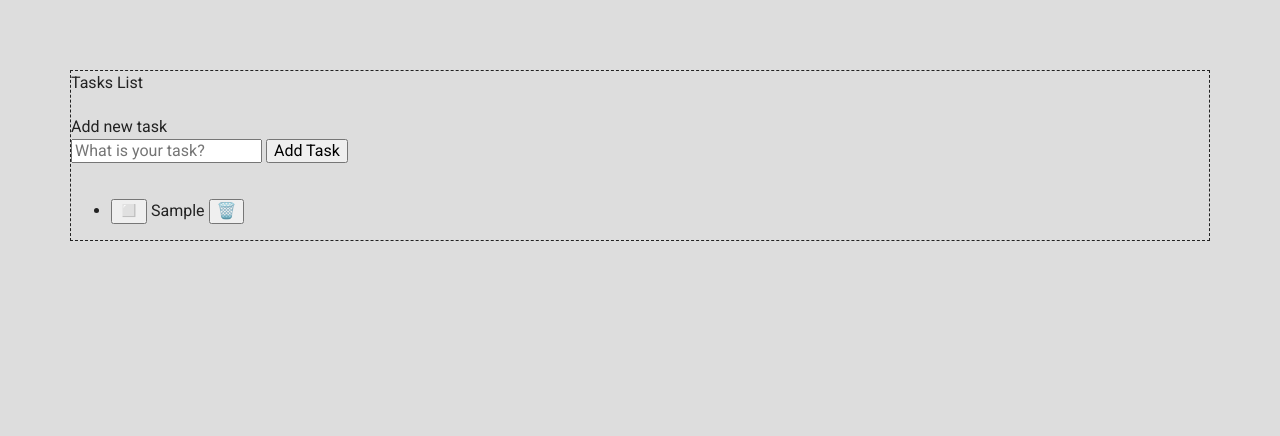
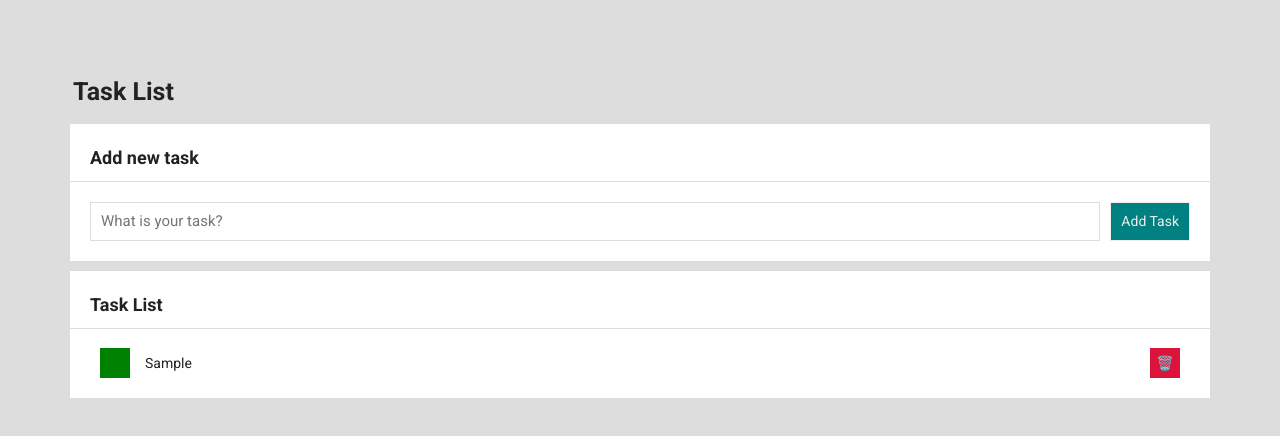
Before and after one commit to RadekW86/task-list, a plain HTML site: page index.html in a window 1280 px wide. Both pictures are taken after typing "Sample" into the empty fields and a click on the button "Add Task". Drawn offline with nearby package versions, Linux system fonts and the light colour scheme.

Commit message:
css styling added

```diff
--- a/css/body.css
+++ b/css/body.css
@@ -1,18 +1,11 @@
 .body {
     background-color: #ddd;
     overflow-x: auto;
-    font-size: 16px;
+    font-size: 14px;
     line-height: 1.5;
     color: #222;
     font-family: "Roboto", sans-serif;
     display: grid;
-    grid-template-rows: repeat(3);
-    grid-gap: 20px;
-    border: 1px dashed;
+    grid-gap: 10px;
     margin: 70px;
-    grid-template-areas:
-    "title"
-    "input"
-    "output"
-    ;
 }
--- /dev/null
+++ b/css/header.css
@@ -0,0 +1,5 @@
+.header {
+    font-size: 25px;
+    font-weight: 700;
+    padding: 3px;
+}
--- /dev/null
+++ b/css/inputSection.css
@@ -0,0 +1,38 @@
+.inputSection {
+    background-color: white;
+
+}
+
+.inputSection__label {
+    font-weight: 700;
+    font-size: 18px;
+    border-bottom: 1px solid #ddd;
+    padding: 20px;
+    padding-bottom: 10px;
+}
+
+.form {
+    padding: 15px;
+    display: flex;
+    flex-direction: row;
+    flex-wrap: wrap;
+    justify-content: space-between;
+}
+
+.form__input {
+    padding: 10px;
+    margin: 5px;
+    font-size: 15px;
+    border: 1px solid #ddd;
+    flex-grow: 1;
+    }
+
+
+.form__addButton {
+    background-color: teal;
+    color: #eee;
+    font-weight: 100;
+    padding: 10px;
+    border: 1px solid #eee;
+    margin: 5px;
+}
--- a/css/outputSection.css
+++ b/css/outputSection.css
@@ -1,3 +1,54 @@
+.outputSection {
+    background-color: white;
+}
+
+.outputSection__label {
+    font-weight: 700;
+    font-size: 18px;
+    border-bottom: 1px solid #ddd;
+    padding: 20px;
+    padding-bottom: 10px;
+}
+
+.outputSection__list {
+    list-style: none;
+    margin-left: -15px;
+    margin-right: 25px;
+    display: flex;
+    flex-direction: column;
+}
+
+.outputSection__listItem {
+    display: flex;
+    flex-direction: row;
+}
+
 .outputSection__list--done {
- text-decoration: line-through;
+    text-decoration: line-through;
 }
+
+.outputSection__done {
+    background-color: green;
+    color: white;
+    border: none;
+    width: 30px;
+    height: 30px;
+    margin: 5px;
+}
+
+.outputSection__item {
+    font-weight: 400;
+    flex-grow: 1;
+    margin: 10px;
+    word-break: break-word;
+}
+
+
+.outputSection__remove {
+    background-color: crimson;
+    color: white;
+    border: none;
+    width: 30px;
+    height: 30px;
+    margin: 5px;
+}
--- a/index.html
+++ b/index.html
@@ -10,9 +10,11 @@
     <link rel="stylesheet" href="https://cdnjs.cloudflare.com/ajax/libs/normalize/8.0.1/normalize.min.css"
         integrity="sha512-NhSC1YmyruXifcj/KFRWoC561YpHpc5Jtzgvbuzx5VozKpWvQ+4nXhPdFgmx8xqexRcpAglTj9sIBWINXa8x5w=="
         crossorigin="anonymous" referrerpolicy="no-referrer">
+    <link href="css/body.css" rel="stylesheet">
+    <link href="css/header.css" rel="stylesheet">
+    <link href="css/inputSection.css" rel="stylesheet">
+    <link href="css/outputSection.css" rel="stylesheet">
     <link href="css/style.css" rel="stylesheet">
-    <link href="css/body.css" rel="stylesheet">
-    <link href="css/outputSection.css" rel="stylesheet">
     <link rel="preconnect" href="https://fonts.gstatic.com" crossorigin>
     <link rel="preconnect" href="https://fonts.googleapis.com">
     <link rel="preconnect" href="https://fonts.gstatic.com" crossorigin>
@@ -23,16 +25,17 @@
 
 <body class="body">
     <header class="header">
-    Tasks List
+        Task List
     </header>
     <section class="inputSection">
-        Add new task <br>
+        <div class="inputSection__label">Add new task</div>
         <form class="form js-form">
             <input class="form__input js-formInput" placeholder="What is your task?">
             <button class="form__addButton js-addButton">Add Task</button>
         </form>
     </section>
     <section class="outputSection">
+        <div class="outputSection__label">Task List</div>
         <ul class="outputSection__list js-tasksList"></ul>
     </section>
 
--- a/js/script.js
+++ b/js/script.js
@@ -12,10 +12,10 @@
         let htmlString = "";
         for (const i of tasksTable) {
             htmlString += `
-            <li${i.done ? " class = \"outputSection__list--done\"" : ""}>
-            <button class = "js-markDone">${i.done ? "✔️" : "◻️"}</button>
-            ${i.content}
-            <button class = "js-remove">🗑️</button>
+            <li class = "outputSection__listItem">
+            <div><button class = "outputSection__done js-markDone">${i.done ? "✔️" : "&#160;"}</button></div>
+            <div class = "outputSection__item${i.done ? " outputSection__list--done" : ""}">${i.content}</div>
+            <div><button class = "outputSection__remove js-remove">🗑️</button></div>
             </li>
             `;
         };
```
Also changed, not shown: 1 other file.
